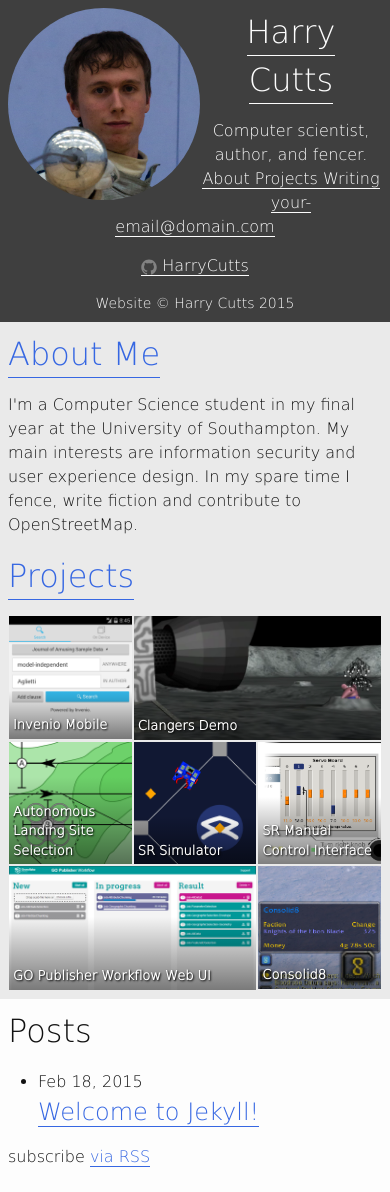
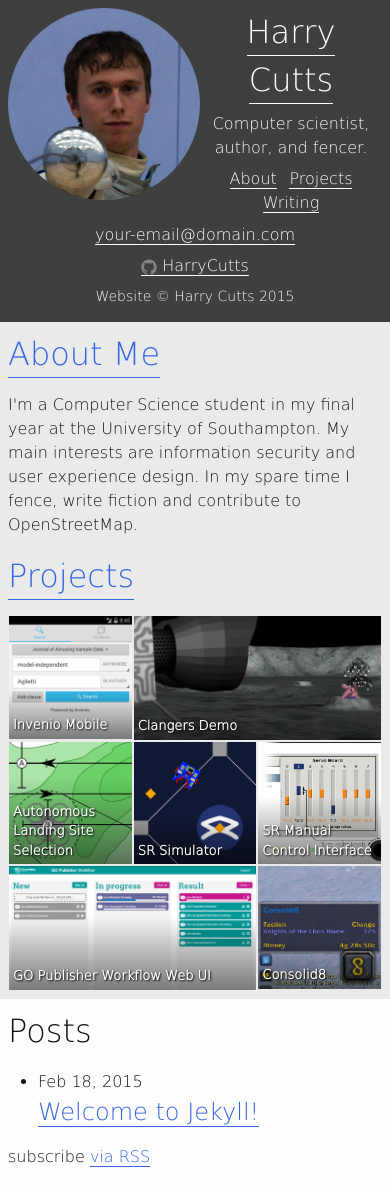
Before and after one commit to HarryCutts/harrycutts.github.io, a Jekyll site: the page built from index.html, in a window 390 px wide. Built offline with Jekyll 4.4.1, drawn with Linux system fonts in a browser that asks for light colours; nearby versions of some CDN libraries; library files that are not in the unit come from our copies.

Commit message:
Improve whitespace on mobile 'sidebar'

```diff
--- a/_layouts/default.html
+++ b/_layouts/default.html
@@ -12,8 +12,7 @@
 			{% for menu_page in site.pages %}
 				{% if menu_page.title and menu_page.show_in_menu %}
 				<a class="page-link{% if menu_page.url == page.url %} selected{% endif %}" href="{{ menu_page.url | prepend: site.baseurl }}">
-					{{ menu_page.title }}
-				</a>
+					{{ menu_page.title }}</a>
 				{% endif %}
 			{% endfor %}
 		</nav>
--- a/_sass/_layout.scss
+++ b/_sass/_layout.scss
@@ -20,6 +20,9 @@
 		color: $sidebar-brand-color;
 	}
 
+	& > * {
+		margin-bottom: $spacing-unit / 4;
+	}
 
 	.mugshot {
 		float: left;
@@ -27,6 +30,10 @@
 		width: 80%;
 		max-width: 12em;
 		border-radius: 50%;
+	}
+
+	nav a {
+		margin: 0 ($spacing-unit / 8);
 	}
 
 	.sidebar-footer {
```
